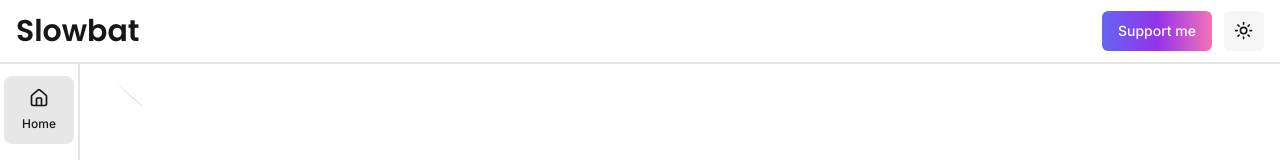
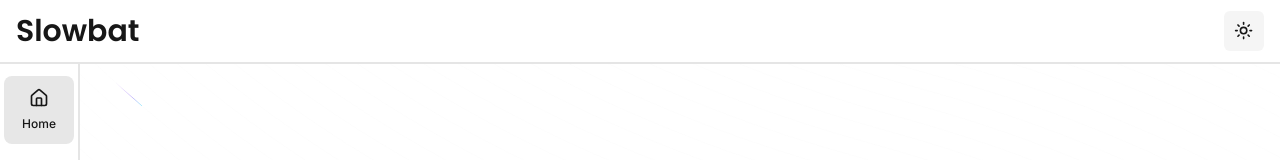
Before and after one commit to Slowbat200/my-portfolio, a Next.js app: page / in a window 1280 px wide. Shown: the top 160 px of the page. Built offline with nearby package versions, Linux system fonts and the light colour scheme.

Commit message:
better design

```diff
--- a/app/(pages)/(routes)/about/components/timeline.tsx
+++ b/app/(pages)/(routes)/about/components/timeline.tsx
@@ -62,7 +62,7 @@ export default function AlternateTimeline() {
         <TimelineContent>
           <Typography>Opening my potentional</Typography>
           <Typography className='text-justify'>
-            After graduation, I fully started learning, for me, new technologies
+            After ending at school, I fully started learning, for me, new technologies
             such as Supabase database, Next.js framework, Typescript or
             Shadcn/ui and many more. In the beginning I did a lot of just
             Front-end development, but now I can create a Fullstack website.{' '}
--- a/app/(pages)/(routes)/about/page.tsx
+++ b/app/(pages)/(routes)/about/page.tsx
@@ -42,6 +42,7 @@ const AboutPage = () => {
               ],
               autoStart: true,
               loop: true,
+              delay: 65
             }}
           />
         </p>
--- a/app/(pages)/(routes)/projects/page.tsx
+++ b/app/(pages)/(routes)/projects/page.tsx
@@ -1,5 +1,4 @@
 import CTA from "@/components/cta";
-import { LinkPreview } from "@/components/ui/link-preview";
 import { projects } from "@/constants";
 import { arrow } from "@/public";
 import Image from "next/image";
@@ -40,12 +39,12 @@ const ProjecttPage = () => {
               </h4>
               <p className='mt-2 text-slate-500'>{project.description}</p>
               <div className='mt-5 flex items-center gap-2 font-poppins'>
-                <LinkPreview
-                url={project.link}
+                <Link
+                href={project.link}
                   className='font-semibold text-blue-600'
                 >
                   Live link
-                  </LinkPreview>
+                  </Link>
                 <Image
                   src={arrow}
                   alt='arrow'
--- a/components/navbar.tsx
+++ b/components/navbar.tsx
@@ -8,17 +8,14 @@ import { ModeToggle } from '@/components/mode-toggle';
 import { MobileSidebar } from '@/components/mobile-sidebar';
 import { Button } from '@/components/ui/button';
 import { useEffect, useState } from 'react';
-import { useProModal } from '@/hooks/use-sub-modal';
 
 const font = Poppins({
   weight: '600',
   subsets: ['latin'],
 });
 
-
-export const Navbar = () => {
+export const Navbar: React.FC = () => {
   const [mounted, setMounted] = useState(false);
-  const promodal = useProModal();
 
   useEffect(() => {
     setMounted(true);
@@ -45,11 +42,6 @@ export const Navbar = () => {
       </div>
       {/** Creating Buttons in Navbar */}
       <div className='flex items-center gap-x-3'>
-        <Button
-          onClick={promodal.onOpen}
-          className='w-fit'
-          variant={'premium'}
-        >Support me</Button>
         {/** Creating Dark/Light mode toggler */}
         <ModeToggle />
         {/** Creating UserButton which creating account information */}
--- a/components/sidebar.tsx
+++ b/components/sidebar.tsx
@@ -3,9 +3,12 @@
 import { cn } from '@/lib/utils';
 import { Home, User, Laptop2, Contact } from 'lucide-react';
 import { usePathname, useRouter } from 'next/navigation';
+import { useState } from 'react';
+import {RingLoader} from 'react-spinners'
 
 export const Sidebar = () => {
   const router = useRouter();
+  const [loading, setLoading] = useState(false); // Add loading state
   const pathname = usePathname();
   /* The `routes` constant is an array of objects that define the navigation routes for the sidebar
   component. Each object represents a route and contains the following properties: */
--- a/components/sub-modal.tsx
+++ b/components/sub-modal.tsx
@@ -13,11 +13,9 @@ import {
 import { Badge } from '@/components/ui/badge';
 import { Button } from '@/components/ui/button';
 import { useProModal } from '@/hooks/use-sub-modal';
-// import { useRouter } from 'next/navigation';
 
 export const ProModal = () => {
   const proModal = useProModal();
-  // const router = useRouter()
 
 
   return (
@@ -41,7 +39,6 @@ export const ProModal = () => {
         </DialogHeader>
         <DialogFooter>
           <Button
-          // onClick={() => router.push('buymecoffe')}
             size='lg'
             variant='premium'
             className='w-full'
--- a/package.json
+++ b/package.json
@@ -15,6 +15,8 @@
     "@emotion/styled": "^11.11.5",
     "@hookform/resolvers": "^3.3.4",
     "@mui/lab": "^5.0.0-alpha.170",
+    "@paypal/paypal-js": "^8.1.0",
+    "@paypal/react-paypal-js": "^8.5.0",
     "@radix-ui/react-accordion": "^1.1.2",
     "@radix-ui/react-dialog": "^1.0.5",
     "@radix-ui/react-dropdown-menu": "^2.0.6",
@@ -36,6 +38,7 @@
     "react-dom": "^18",
     "react-hook-form": "^7.51.3",
     "react-hot-toast": "^2.4.1",
+    "react-spinners": "^0.14.1",
     "stripe": "^15.10.0",
     "tailwind-merge": "^2.3.0",
     "tailwindcss-animate": "^1.0.7",
```
Also changed, not shown: 1 other file (tests, documents, lock files or other folders).
